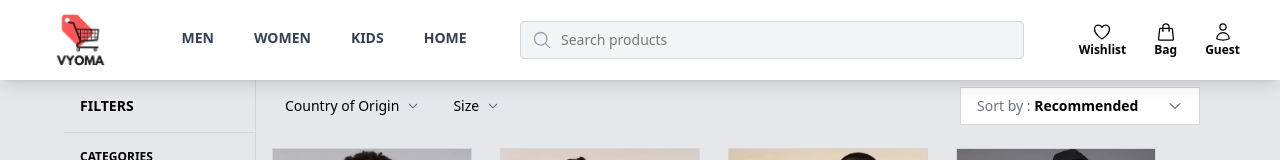
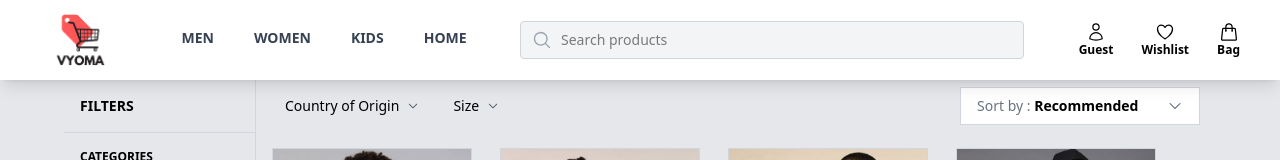
Before and after one commit to bhargav-parashar/vyoma, a React (Vite) app in the folder frontend/: page / in a window 1280 px wide. Shown: the top 160 px of the page. Built offline with nearby package versions, Linux system fonts and the light colour scheme.

Commit message:
fix: header icons order issue

```diff
--- a/frontend/src/components/Header/Header.jsx
+++ b/frontend/src/components/Header/Header.jsx
@@ -121,6 +121,10 @@ const Header = () => {
           />
 
           <div className="h-[100%] flex items-center justify-end w-[30%] gap-7 ">
+             <div className="flex flex-col items-center justify-end hover:cursor-default dark:text-primary">
+              <UserIcon className="h-5 w-5 " />
+              <p className="text-xs font-bold ">Guest</p>
+            </div>
              <div
               className="flex flex-col items-center justify-end hover:cursor-pointer dark:text-primary"
               onClick={handleWishlistClick}
@@ -140,10 +144,7 @@ const Header = () => {
                 </div>
               )}
             </div>
-            <div className="flex flex-col items-center justify-end hover:cursor-default dark:text-primary">
-              <UserIcon className="h-5 w-5 " />
-              <p className="text-xs font-bold ">Guest</p>
-            </div>
+
           </div>
         </div>
       </div>
```
